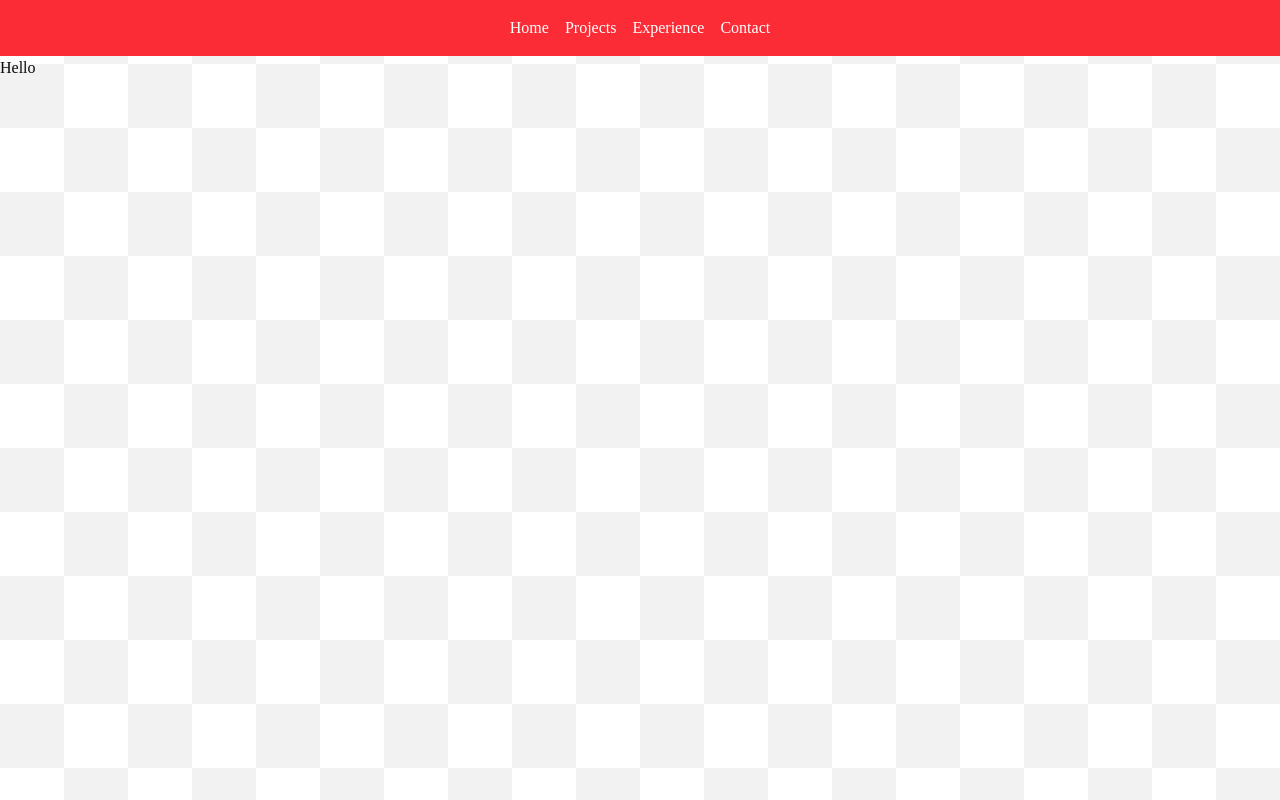
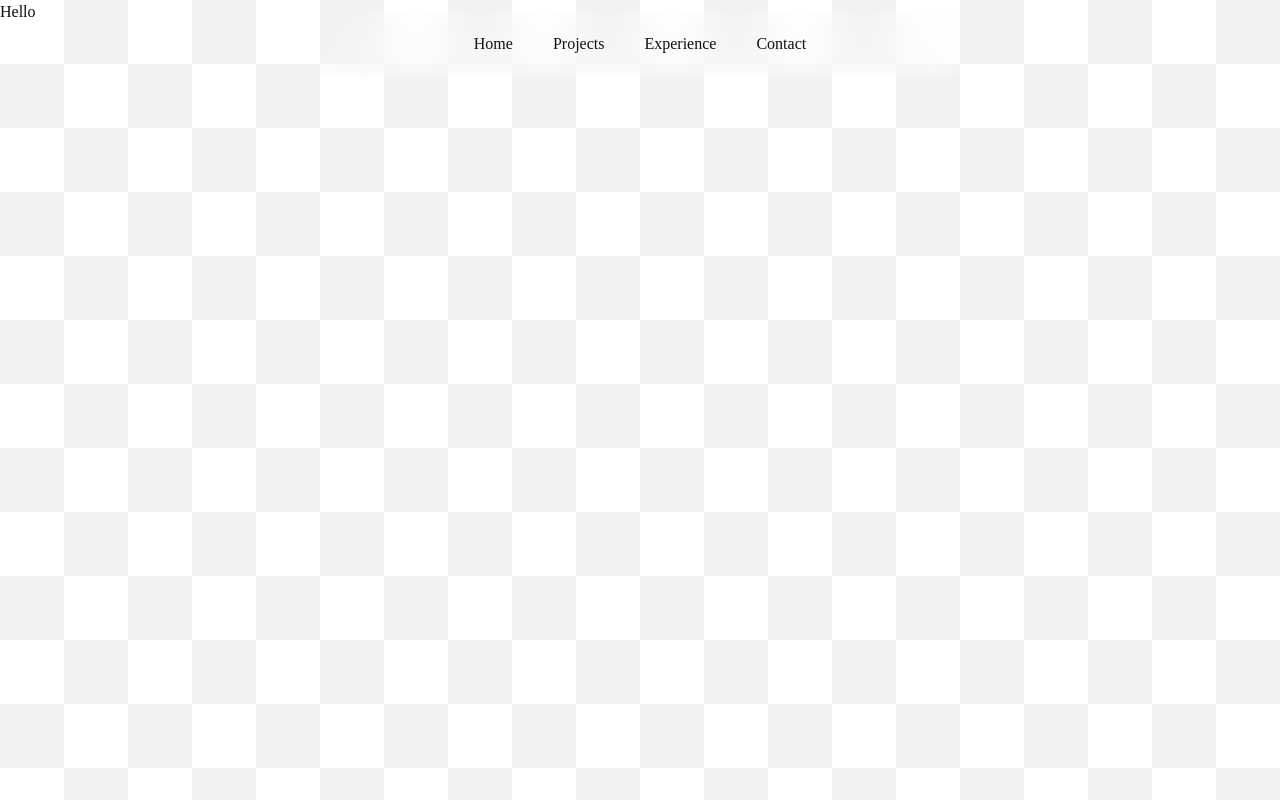
Before and after one commit to H2Vid/david-porfolio, a Next.js app: page / in a window 1280 px wide. Built offline with nearby package versions, Linux system fonts and the light colour scheme.

Commit message:
add style themes according to user theme preferences

```diff
--- a/src/app/components/layout/navbar.jsx
+++ b/src/app/components/layout/navbar.jsx
@@ -1,13 +1,39 @@
+"use client"
+
 import Link from "next/link"
+import { useState } from "react"
+import { Menu, X } from "lucide-react"
+const navItems = [
+  { label: "Home", href: "/" },
+  { label: "Projects", href: "#projects" },
+  { label: "Experience", href: "#experience" },
+  { label: "Contact", href: "#contact" },
+]
 
 export default function Navbar() {
+  const [isOpen, setIsOpen] = useState(false)
+
   return (
-    <header>
-      <nav className='flex justify-center gap-4 bg-red-500 p-4 text-white'>
-        <Link href='/'>Home</Link>
-        <Link href='#projects'>Projects</Link>
-        <Link href='#exprience'>Experience</Link>
-        <Link href='#contact'>Contact</Link>
+    <header className='fixed inset-x-0 top-0 z-50'>
+      <nav className='flex flex-col justify-end items-end p-5 md:justify-center gap-4 bg-gray-800 md:bg-transparent md:backdrop-blur-xl md:mt-3 rounded-sm text-[#f1f1f1] md:text-[#111111] dark:text-[#f1f1f1] w-full md:w-[50%] md:mx-auto'>
+        <button
+          type='button'
+          aria-label={isOpen ? "Close navigation menu" : "Open navigation menu"}
+          aria-expanded={isOpen}
+          onClick={() => setIsOpen((prev) => !prev)}
+          className='md:hidden'
+        >
+          {isOpen ? <X size={24} aria-hidden='true' /> : <Menu size={24} aria-hidden='true' />}
+        </button>
+        <div
+          className={`${isOpen ? "flex" : "hidden"} flex-col gap-4 md:gap-10 md:flex md:flex-row md:justify-center w-full text-center  `}
+        >
+          {navItems.map((item) => (
+            <Link key={item.href} href={item.href}>
+              {item.label}
+            </Link>
+          ))}
+        </div>
       </nav>
     </header>
   )
```
